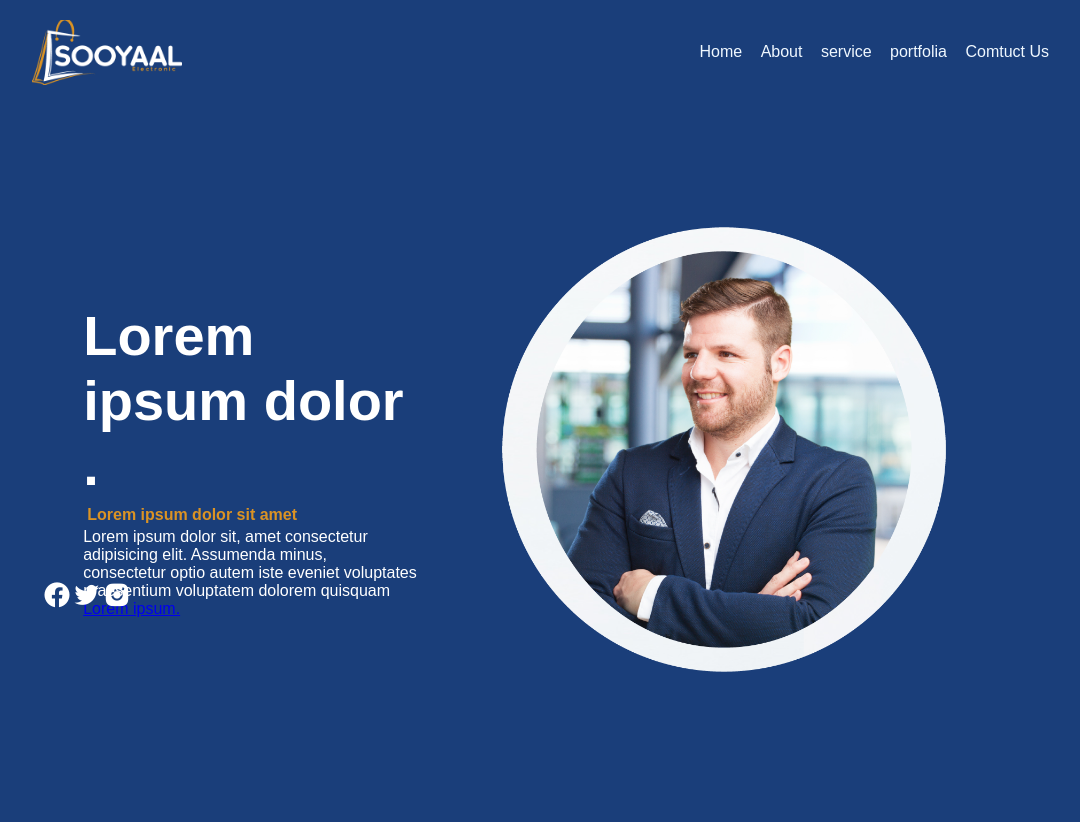
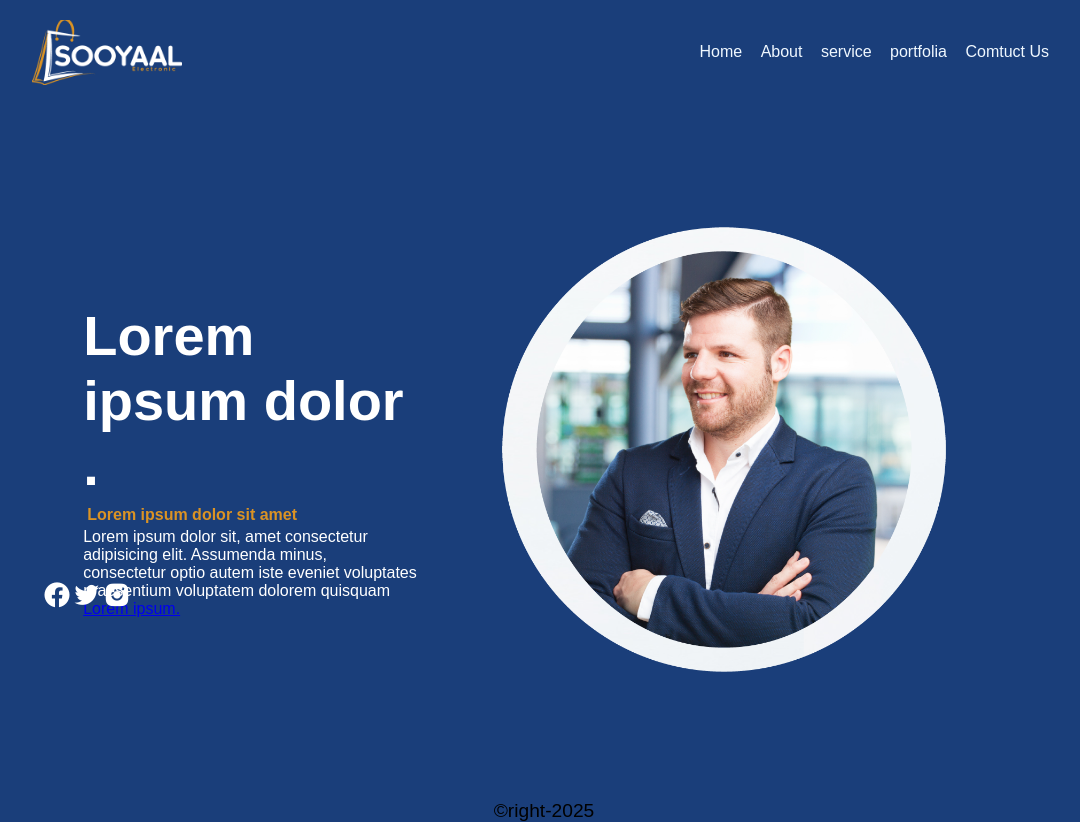
Before and after one commit to ZEU4S-Dragon/charles-css-omly, a plain HTML site: page index.html in a window 1280 px wide. Shown: the whole page, without its empty margins (96-1176 px from the left). Before the commit the page ends 800 px from the top, so only its background shows below. Drawn offline with nearby package versions, Linux system fonts and the light colour scheme.

Commit message:
add footer

```diff
--- a/index.html
+++ b/index.html
@@ -50,6 +50,12 @@
     </section>
 
 
+    <footer>
+
+        &copyright-2025
+    </footer>
+
+
 
 </body>
 
--- a/style.css
+++ b/style.css
@@ -138,3 +138,10 @@
     margin-bottom: 15px;
 
 }
+
+footer{
+    background:fff;
+    text-align: center;
+    color: black;
+    font-size: larger;
+}
```
